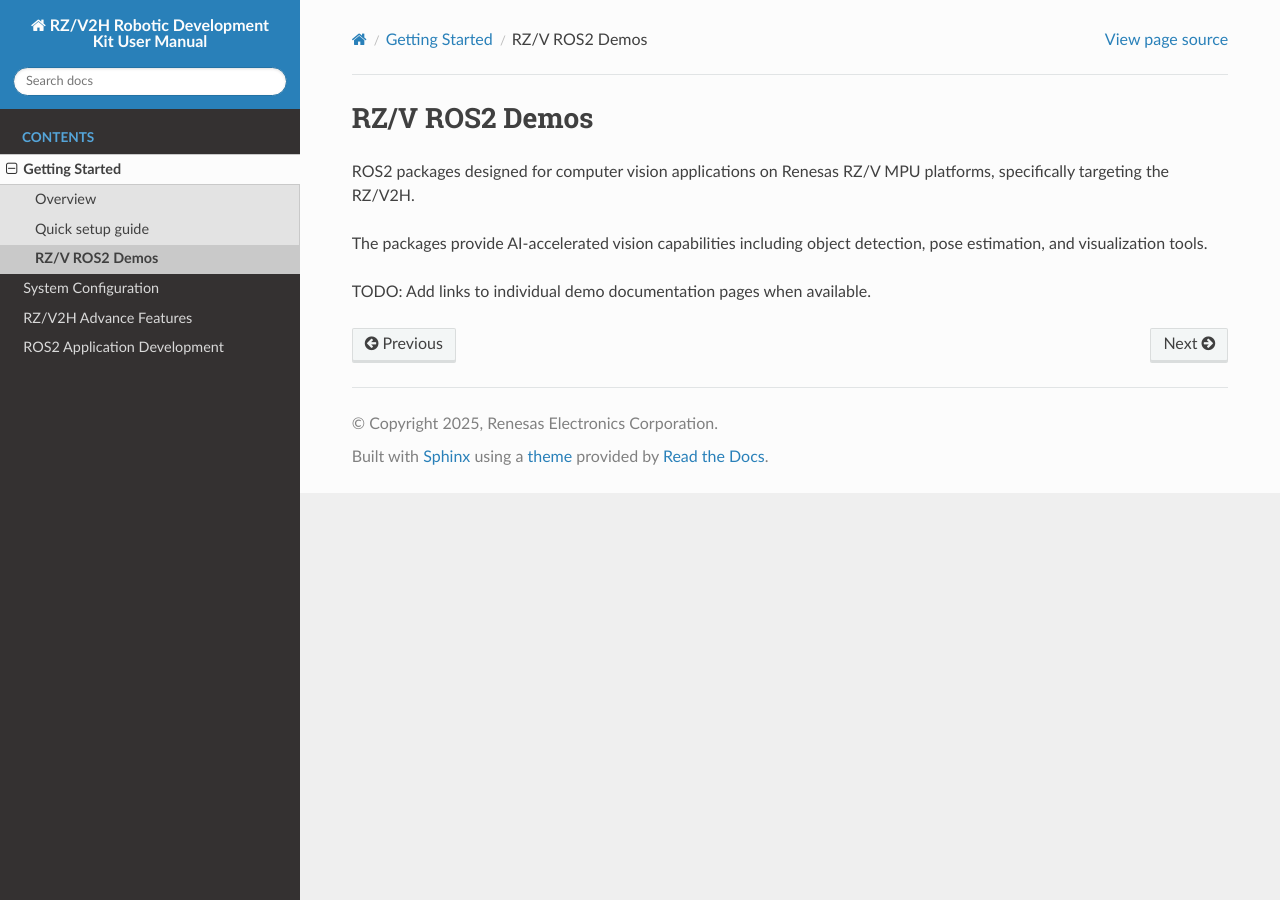
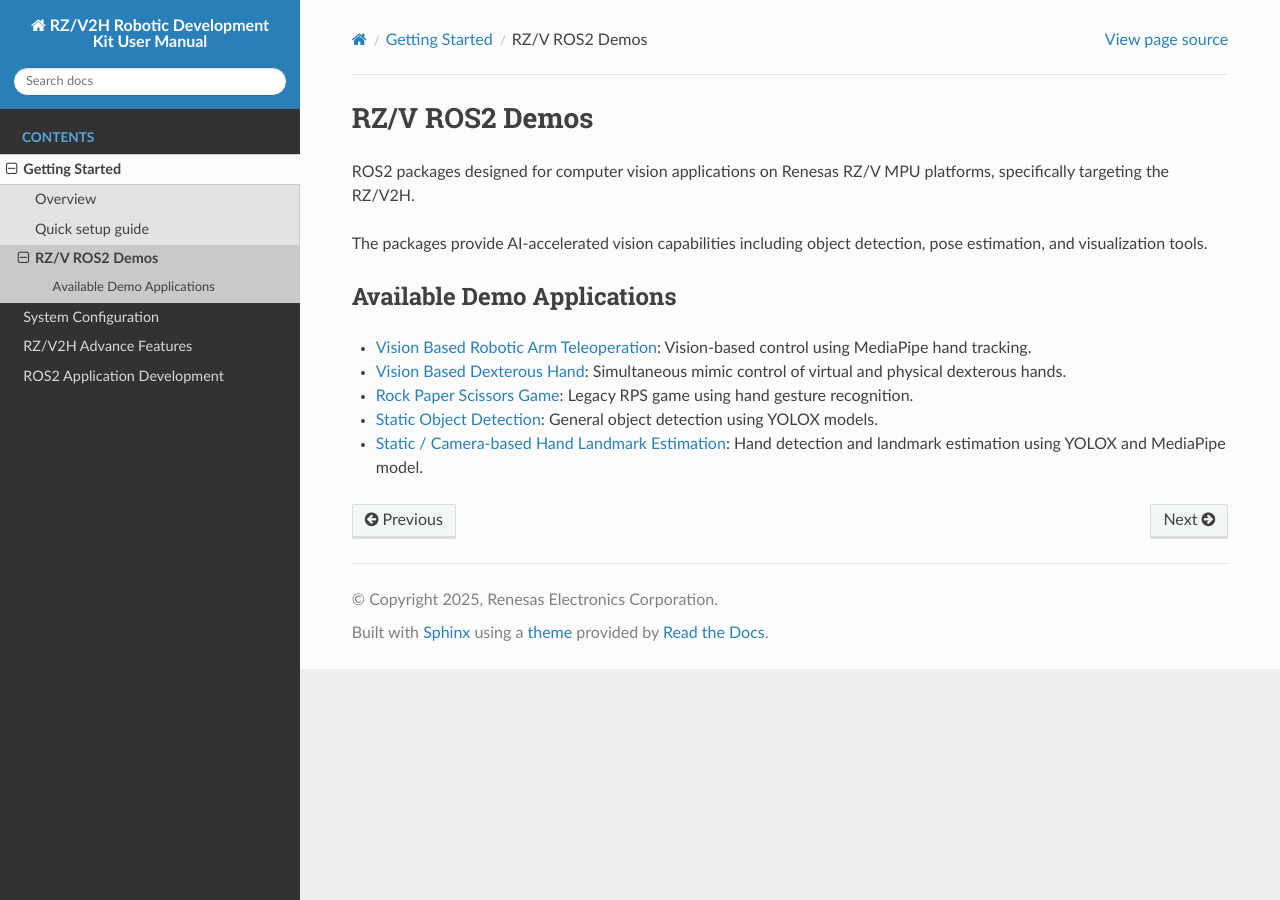
Before and after one commit to renesas-rdk/rzv2h_rdk_documentation, a Sphinx documentation site: the page built from source/0_getting_started/available_demo.rst, in a window 1280 px wide. Built offline with Sphinx 7.4.7 and the Read the Docs theme 3.1.0, drawn with Linux system fonts in a browser that asks for light colours.

Commit message:
fix: Update available demo links
Signed-off-by: Cong Nguyen <cong.nguyen.zn@renesas.com>

```diff
--- a/source/0_getting_started/available_demo.rst
+++ b/source/0_getting_started/available_demo.rst
@@ -5,4 +5,11 @@ ROS2 packages designed for computer vision applications on Renesas RZ/V MPU plat
 
 The packages provide AI-accelerated vision capabilities including object detection, pose estimation, and visualization tools.
 
-TODO: Add links to individual demo documentation pages when available.
+Available Demo Applications
+--------------------------------
+
+- :ref:`Vision Based Robotic Arm Teleoperation <arm_teleoperation>`: Vision-based control using MediaPipe hand tracking.
+- :ref:`Vision Based Dexterous Hand <dexhand>`: Simultaneous mimic control of virtual and physical dexterous hands.
+- :ref:`Rock Paper Scissors Game <rock_paper_scissors>`: Legacy RPS game using hand gesture recognition.
+- :ref:`Static Object Detection <static_object_detection>`: General object detection using YOLOX models.
+- :ref:`Static / Camera-based Hand Landmark Estimation <hand_landmark>`: Hand detection and landmark estimation using YOLOX and MediaPipe model.
--- a/source/3_ros2_development/sample_apps/arm_teleoperation.rst
+++ b/source/3_ros2_development/sample_apps/arm_teleoperation.rst
@@ -1,3 +1,5 @@
+.. _arm_teleoperation:
+
 Vision Based Robotic Arm Teleoperation
 --------------------------------------------------------
 
--- a/source/3_ros2_development/sample_apps/dexhand.rst
+++ b/source/3_ros2_development/sample_apps/dexhand.rst
@@ -1,3 +1,5 @@
+.. _dexhand:
+
 Vision Based Dexterous Hand
 ----------------------------
 
--- a/source/3_ros2_development/sample_apps/hand_landmark.rst
+++ b/source/3_ros2_development/sample_apps/hand_landmark.rst
@@ -1,3 +1,5 @@
+.. _hand_landmark:
+
 Static / Camera-based Hand Landmark Estimation
 --------------------------------------------------
 
--- a/source/3_ros2_development/sample_apps/rock_paper_scissors.rst
+++ b/source/3_ros2_development/sample_apps/rock_paper_scissors.rst
@@ -1,3 +1,5 @@
+.. _rock_paper_scissors:
+
 Rock Paper Scissors
 --------------------------------
 
--- a/source/3_ros2_development/sample_apps/static_object_detection.rst
+++ b/source/3_ros2_development/sample_apps/static_object_detection.rst
@@ -1,3 +1,5 @@
+.. _static_object_detection:
+
 Static Object Detection
 ----------------------------
 
```
